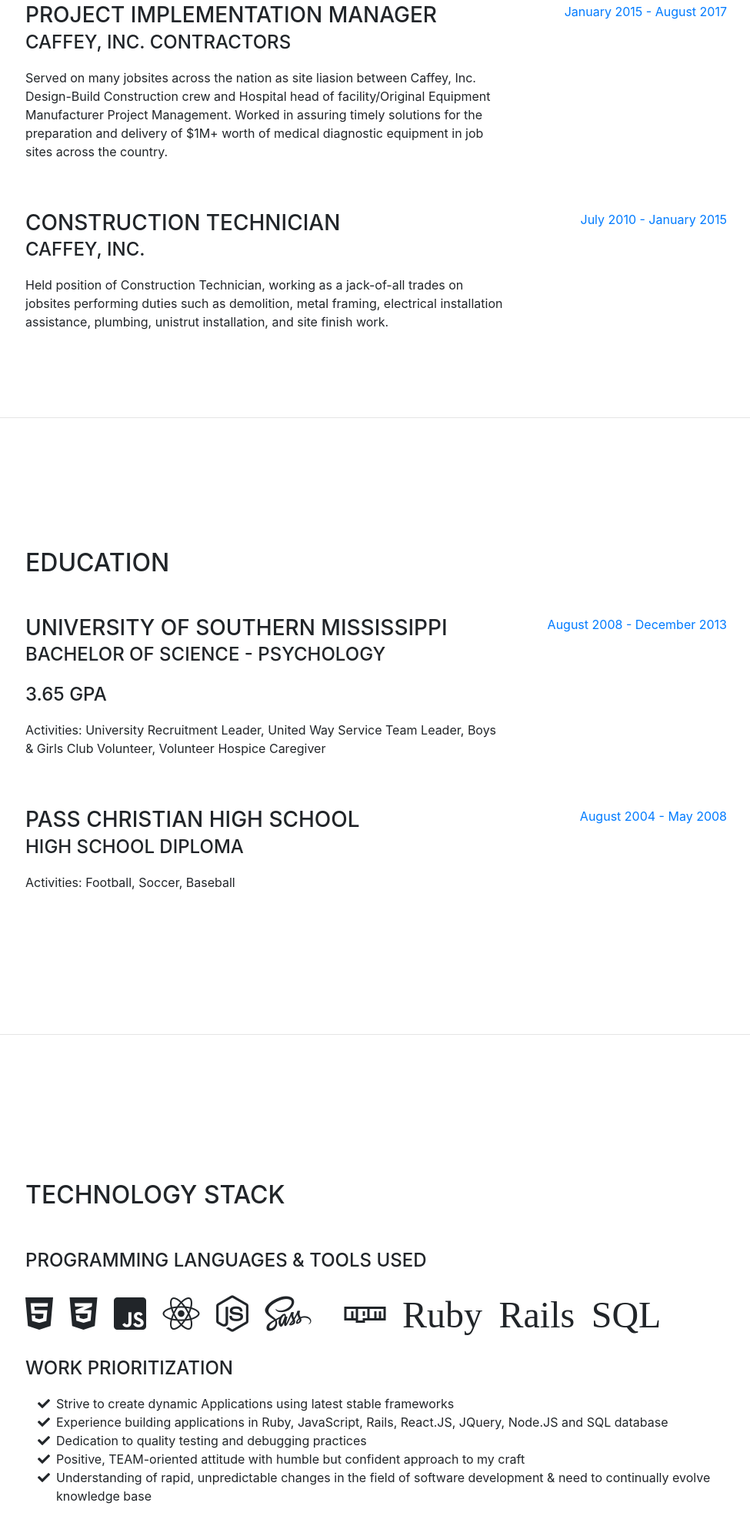
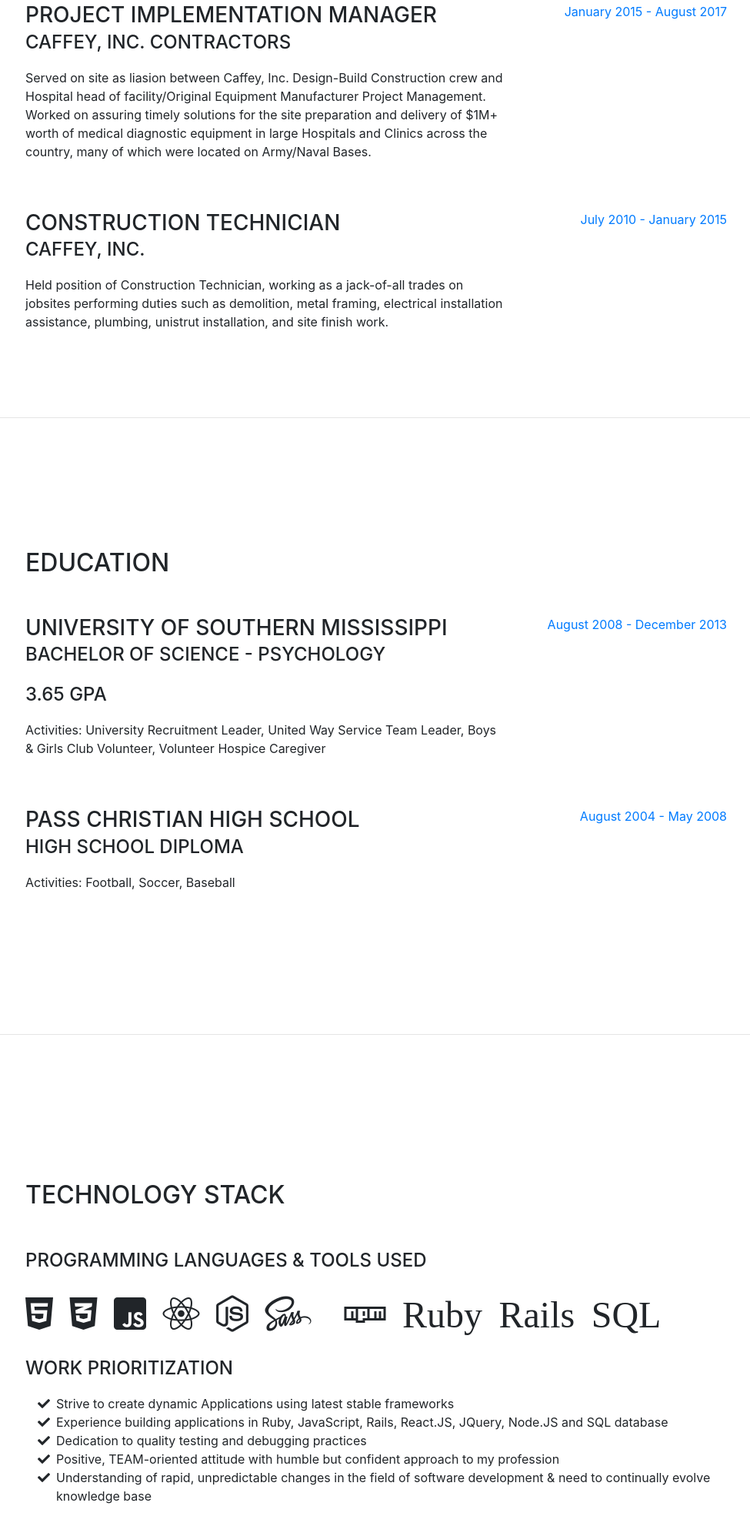
Before and after one commit to mrcaffey/mrcaffey.github.io, a website with bundled scripts: page index.html in a window 1280 px wide. Shown: the part 1154-3145 px from the top of the page at 77% size, without its empty margins (287-1262 px from the left). Built offline with nearby package versions, Linux system fonts and the light colour scheme; some icons are missing; a web font is replaced by a local one.

Commit message:
changes to about me

```diff
--- a/index.html
+++ b/index.html
@@ -110,7 +110,7 @@
             <div class="resume-content mr-auto">
               <h3 class="mb-0">Project Implementation Manager</h3>
               <div class="subheading mb-3">Caffey, Inc. Contractors</div>
-              <p>Served on many jobsites across the nation as site liasion between Caffey, Inc. Design-Build Construction crew and Hospital head of facility/Original Equipment Manufacturer Project Management. Worked in assuring timely solutions for the preparation and delivery of $1M+ worth of medical diagnostic equipment in job sites across the country.  </p>
+              <p>Served on site as liasion between Caffey, Inc. Design-Build Construction crew and Hospital head of facility/Original Equipment Manufacturer Project Management. Worked on assuring timely solutions for the site preparation and delivery of $1M+ worth of medical diagnostic equipment in large Hospitals and Clinics across the country, many of which were located on Army/Naval Bases.  </p>
             </div>
             <div class="resume-date text-md-right">
               <span class="text-primary">January 2015 - August 2017</span>
@@ -220,7 +220,7 @@
               Dedication to quality testing and debugging practices</li>
             <li>
               <i class="fa-li fa fa-check"></i>
-              Positive, TEAM-oriented attitude with humble but confident approach to my craft</li>
+              Positive, TEAM-oriented attitude with humble but confident approach to my profession</li>
             <li>
               <i class="fa-li fa fa-check"></i>
               Understanding of rapid, unpredictable changes in the field of software development &amp need to continually evolve knowledge base</li>
```
Also changed, not shown: img/utah.png (added).
